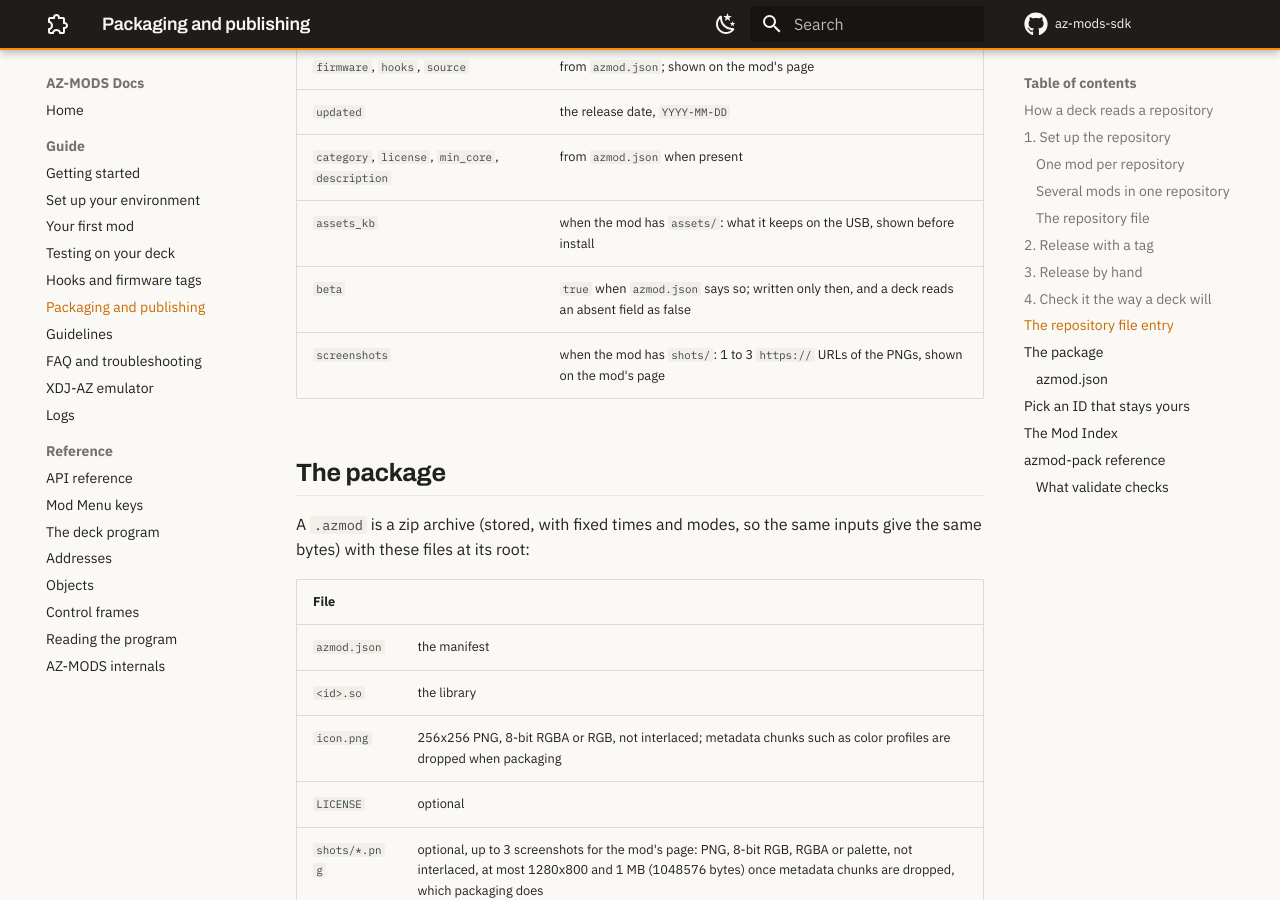
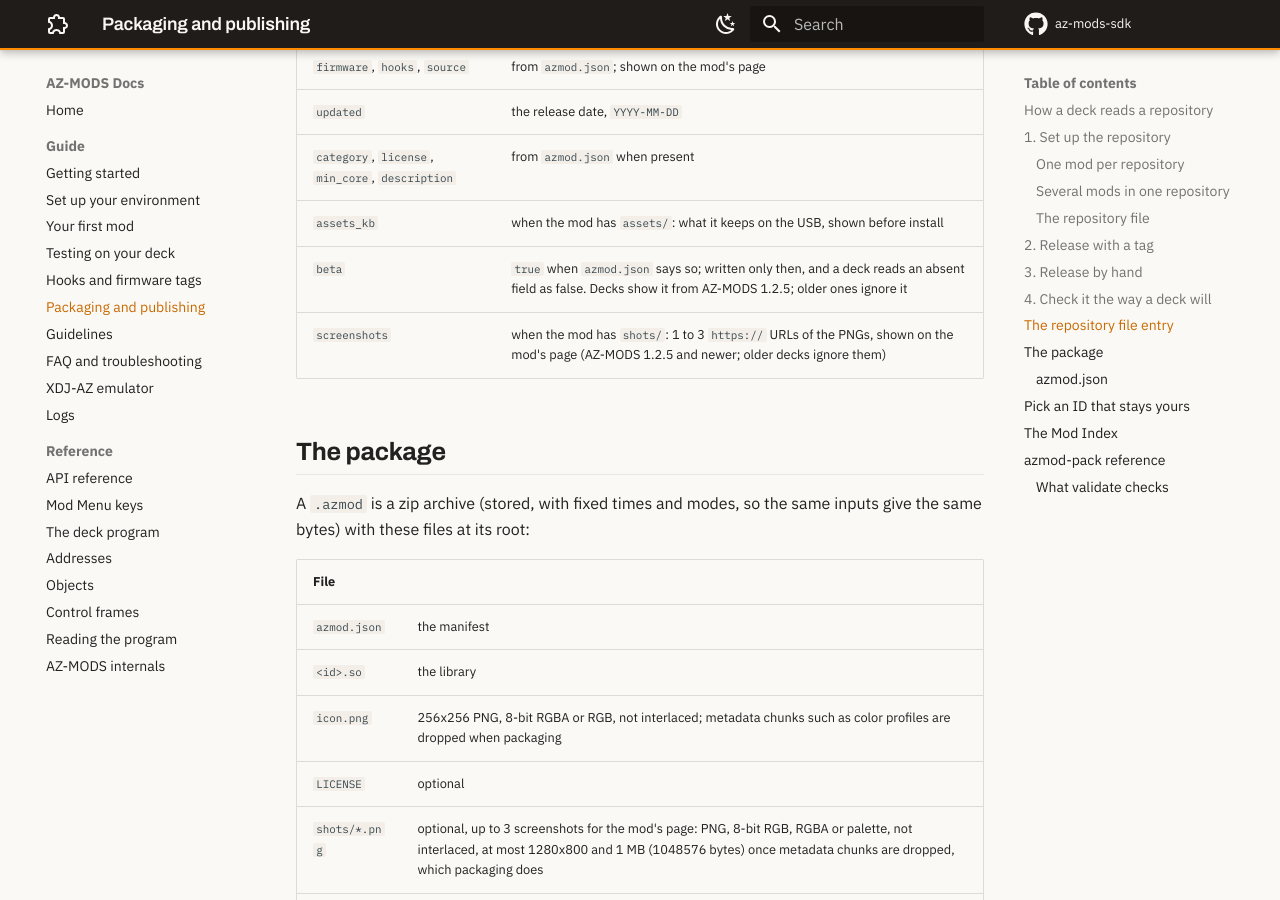
Before and after one commit to Kyle-Hosman/az-mods-sdk, an MkDocs documentation site: the page built from docs/06-publishing.md, in a window 1280 px wide and 900 px high, scrolled down 5887 px. Built offline with MkDocs 1.6.1 and Material for MkDocs 9.7.7, drawn with Linux system fonts in a browser that asks for light colours; comment, search, counter and statistics services are not loaded.

Commit message:
Docs: beta and screenshots show on decks from AZ-MODS 1.2.5; a deck reads the index when Community Mods opens

```diff
--- a/docs/06-publishing.md
+++ b/docs/06-publishing.md
@@ -218,8 +218,8 @@ Then add the repository on a deck and install from it ([Testing on your deck](04
 | `updated` | the release date, `YYYY-MM-DD` |
 | `category`, `license`, `min_core`, `description` | from `azmod.json` when present |
 | `assets_kb` | when the mod has `assets/`: what it keeps on the USB, shown before install |
-| `beta` | `true` when `azmod.json` says so; written only then, and a deck reads an absent field as false |
-| `screenshots` | when the mod has `shots/`: 1 to 3 `https://` URLs of the PNGs, shown on the mod's page |
+| `beta` | `true` when `azmod.json` says so; written only then, and a deck reads an absent field as false. Decks show it from AZ-MODS 1.2.5; older ones ignore it |
+| `screenshots` | when the mod has `shots/`: 1 to 3 `https://` URLs of the PNGs, shown on the mod's page (AZ-MODS 1.2.5 and newer; older decks ignore them) |
 
 ## The package
 
```
Also changed, not shown: docs/03-first-mod.md (+2 -2 lines), docs/07-faq.md (+2 -2 lines).
